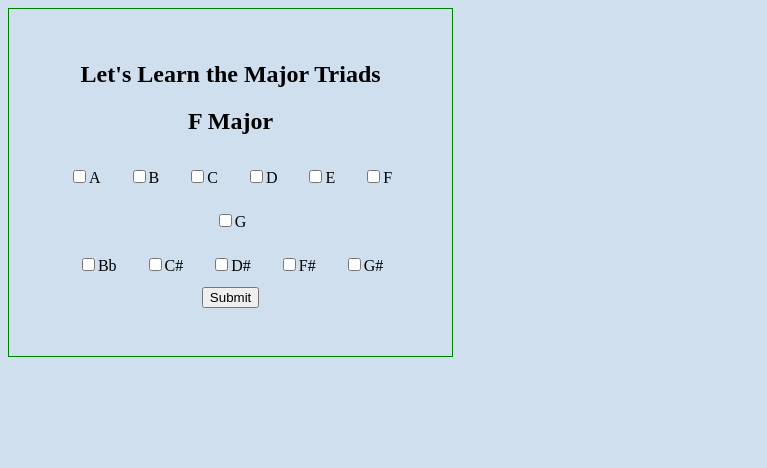
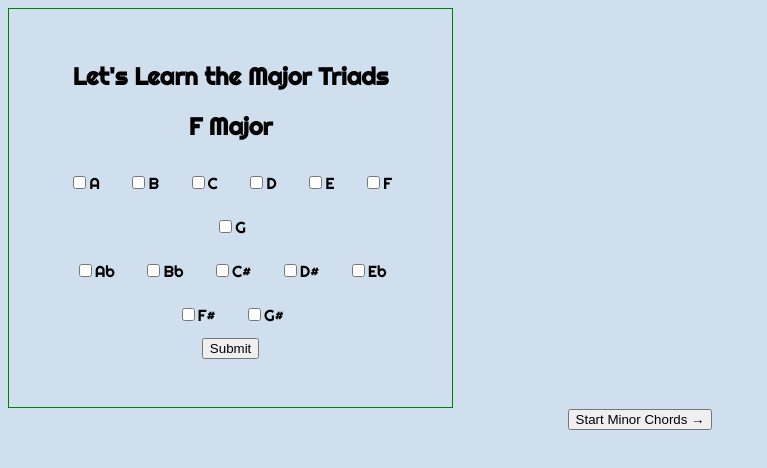
Before and after one commit to code-by-shannon/music_theory_flash_cards, a plain HTML site: page index.html in a window 1280 px wide. Shown: the whole page, without its empty margins (0-767 px from the left). Drawn offline with Linux system fonts and the light colour scheme.

Commit message:
minor chords completed

```diff
--- a/index.html
+++ b/index.html
@@ -6,6 +6,8 @@
     <meta name="viewport" content="width=device-width, initial-scale=1.0">
     <title>Music Theory Flash Cards</title>
     <link rel="stylesheet" href="styles.css">
+    <link href="https://fonts.googleapis.com/css2?family=Righteous&display=swap" rel="stylesheet">
+
     </head>
 <body>
 <!-- Current Triad and Selection Div-->
@@ -23,9 +25,11 @@
                         <label><input type="checkbox" name="note" value="F">F</label>
                         <label><input type="checkbox" name="note" value="G">G</label><br>
 
+                        <label><input type="checkbox" name="note" value="Ab">Ab</label>
                         <label><input type="checkbox" name="note" value="Bb">Bb</label>
                         <label><input type="checkbox" name="note" value="C#">C#</label>
                         <label><input type="checkbox" name="note" value="D#">D#</label>
+                        <label><input type="checkbox" name="note" value="Eb">Eb</label>
                         <label><input type="checkbox" name="note" value="F#">F#</label>
                         <label><input type="checkbox" name="note" value="G#">G#</label>
 
@@ -33,10 +37,15 @@
 
 
                         <button id='submit' type="button">Submit</button>
+
+
                     </form>
 
             <p id="user_feedback"></p>
     </div>
+    <button id="next_round">
+        Start Minor Chords →
+      </button>
 
 <!-- Results and Tally Div-->
     <div id="results_and_tally">
--- a/main.js
+++ b/main.js
@@ -2,6 +2,7 @@ import { ChordLibrary } from "./library.js";
 
 const user_feedback = document.getElementById('user_feedback');
 const results_and_tally = document.getElementById('results_and_tally');
+const next_round_button = document.getElementById('next_round');
 
 const chord_name = document.getElementById('current_h2_triad');
 // press enter after choosing chord tones
@@ -32,6 +33,7 @@ function pickRandomChord() {
     if(remaining_chords.length === 0){
         chord_name.innerText = '🎉 All chords completed!';
         button.disabled = true;
+        next_round_button.hidden = false;
         return;
     }
 
@@ -41,8 +43,6 @@ function pickRandomChord() {
 
     chord_name.innerText = activeChord.name;
 }
-
-pickRandomChord();
 
 function clearCheckedNotes() {
     const checkedBoxes = document.querySelectorAll('input[name="note"]:checked');
@@ -87,8 +87,14 @@ function addCompletedChord(){
     results_and_tally.appendChild(p);
     results_and_tally.style.display = 'block';
 
+
     // remove chord from pool
     remaining_chords = remaining_chords.filter(
         chord => chord.name !== activeChord.name
     );
 };
+
+next_round_button.addEventListener('click', ()=>{
+    next_round_button.hidden = true;
+    startRound('minor');
+})
--- a/styles.css
+++ b/styles.css
@@ -1,6 +1,7 @@
 body{
     background-color: rgb(207, 223, 238);
     text-align: center;
+    font-family: 'Righteous', sans-serif;
 }
 
 #checks_and_submit{
@@ -19,3 +20,8 @@ body{
     width:25%;
     display:none;
 }
+
+/* next round button */
+#next_round{
+    display: hidden;
+}
```
